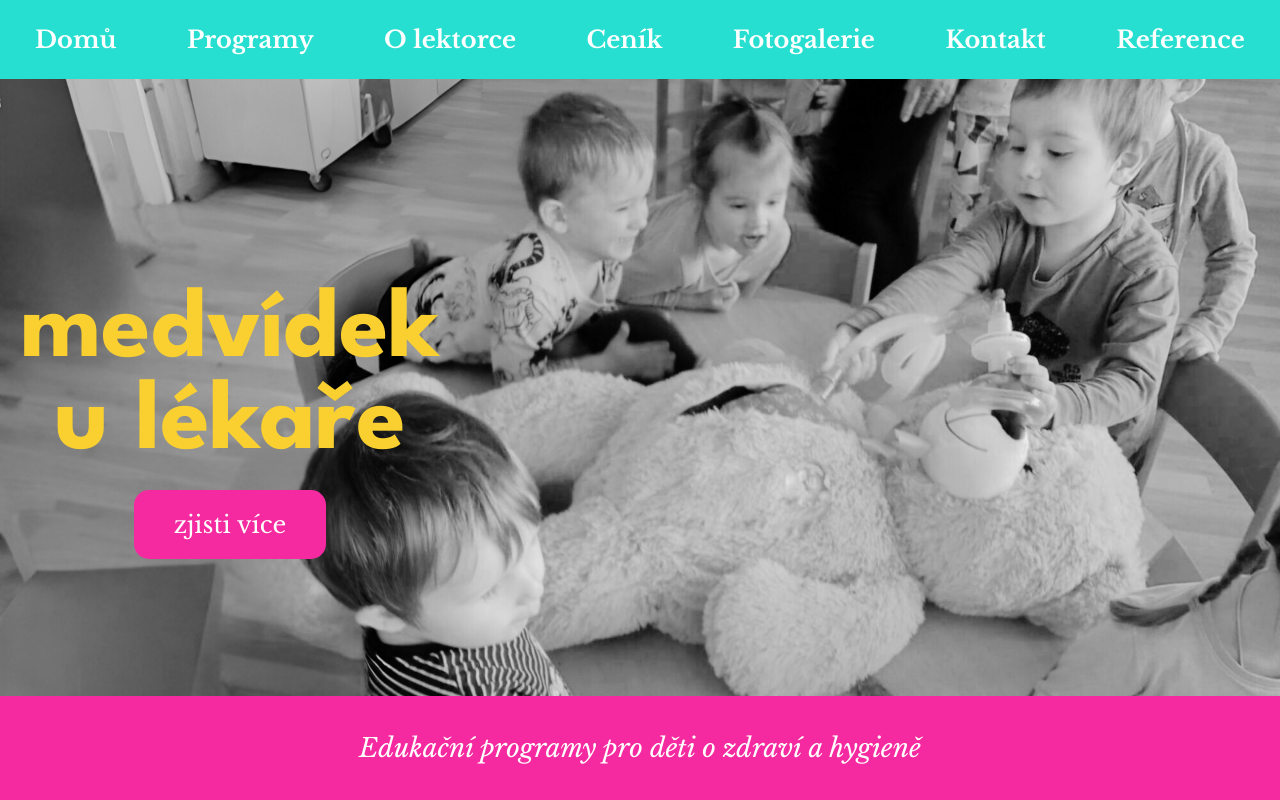
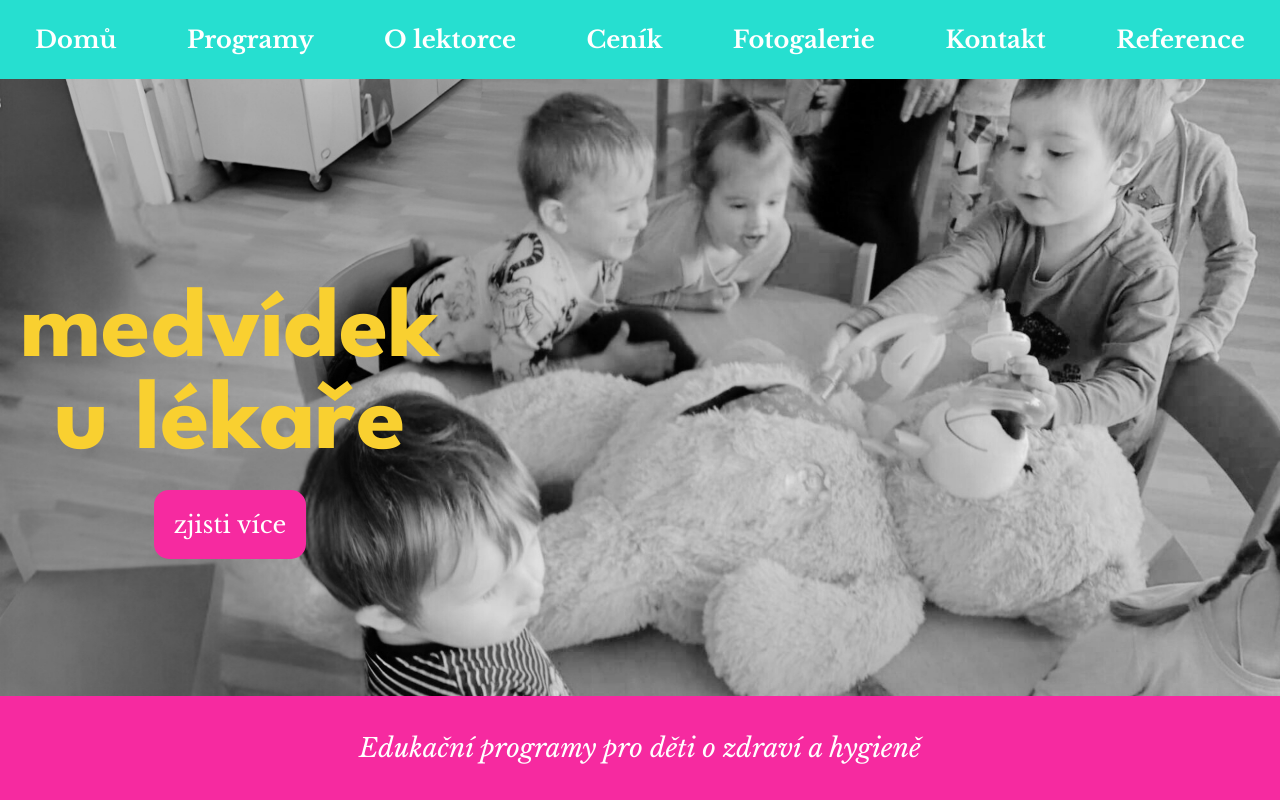
Before and after one commit to eliska-casey/medvidek-u-lekare, an Eleventy site: page index.html in a window 1280 px wide. Built offline with nearby package versions, Linux system fonts and the light colour scheme; Eleventy itself is replaced by a stand-in of ours; files that its build step writes are made by us from their sources.

Commit message:
změna tlačítka hero

```diff
--- a/index.html
+++ b/index.html
@@ -5,6 +5,6 @@ title: Medvídek u lékaře
 <div class="main">
     <div class="hero">
         <h1 class="hero__title">medvídek u lékaře</h1>
-        <button class="hero__button"><a class="hero__button" href="Programy">zjisti více</a></button>
+        <a class="hero__button" href="Programy">zjisti více</a>
     </div>
 </div>
--- a/style.scss
+++ b/style.scss
@@ -127,7 +127,6 @@ html, body {
 .hero__button {
     width: fit-content;
     padding: 20px;
-    font-size: 24px;
     font-family: $font;
     color: white;
     background-color: $primary-pink;
@@ -137,6 +136,13 @@ html, body {
     align-self: start;
     justify-self: center;
     text-decoration: none;
+    font-size: 20px;
+    @media (min-width: 768px) {
+    font-size: 22px;
+    }
+    @media (min-width: 1025px) {
+    font-size: 24px;
+    }
 }
 
 .footer {
```
Also changed, not shown: css/style.css, css/style.min.css, 2 other files.
